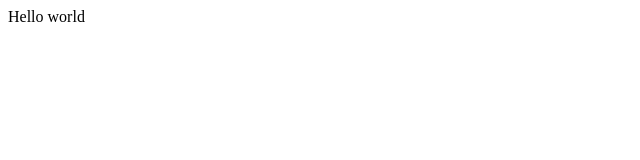
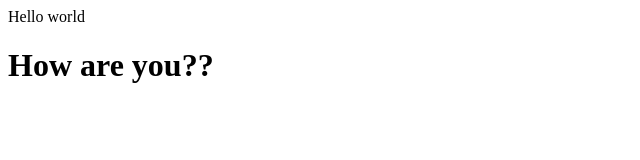
Before and after one commit to prustyAmlan/FirstProject, a plain HTML site: page index.html in a window 1280 px wide. Shown: the whole page, without its empty margins (0-640 px from the left). Drawn offline with Linux system fonts and the light colour scheme.

Commit message:
New file added

```diff
--- a/index.html
+++ b/index.html
@@ -1 +1,2 @@
 <p>Hello world</p>
+<h1> How are you??</h1>
```
Also changed, not shown: Home.html (added, +1 -0 lines), 1 other file.
